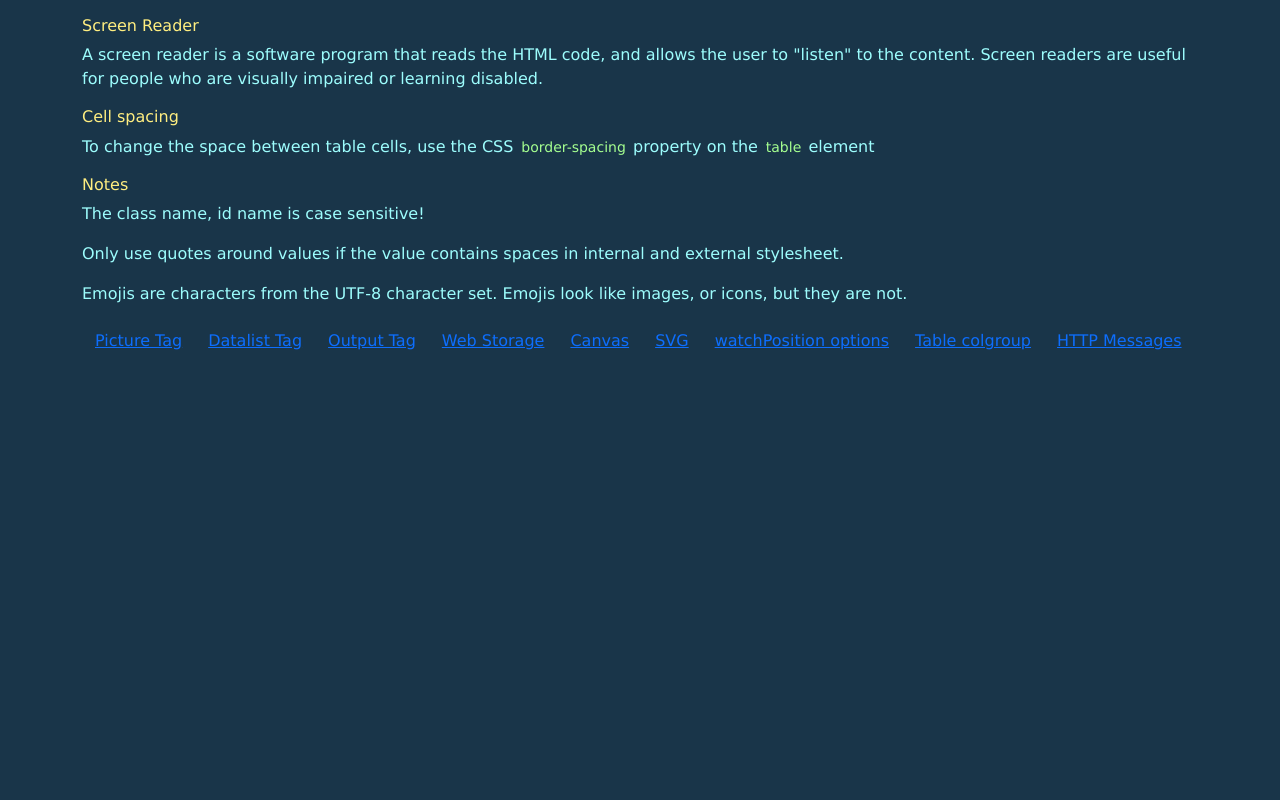
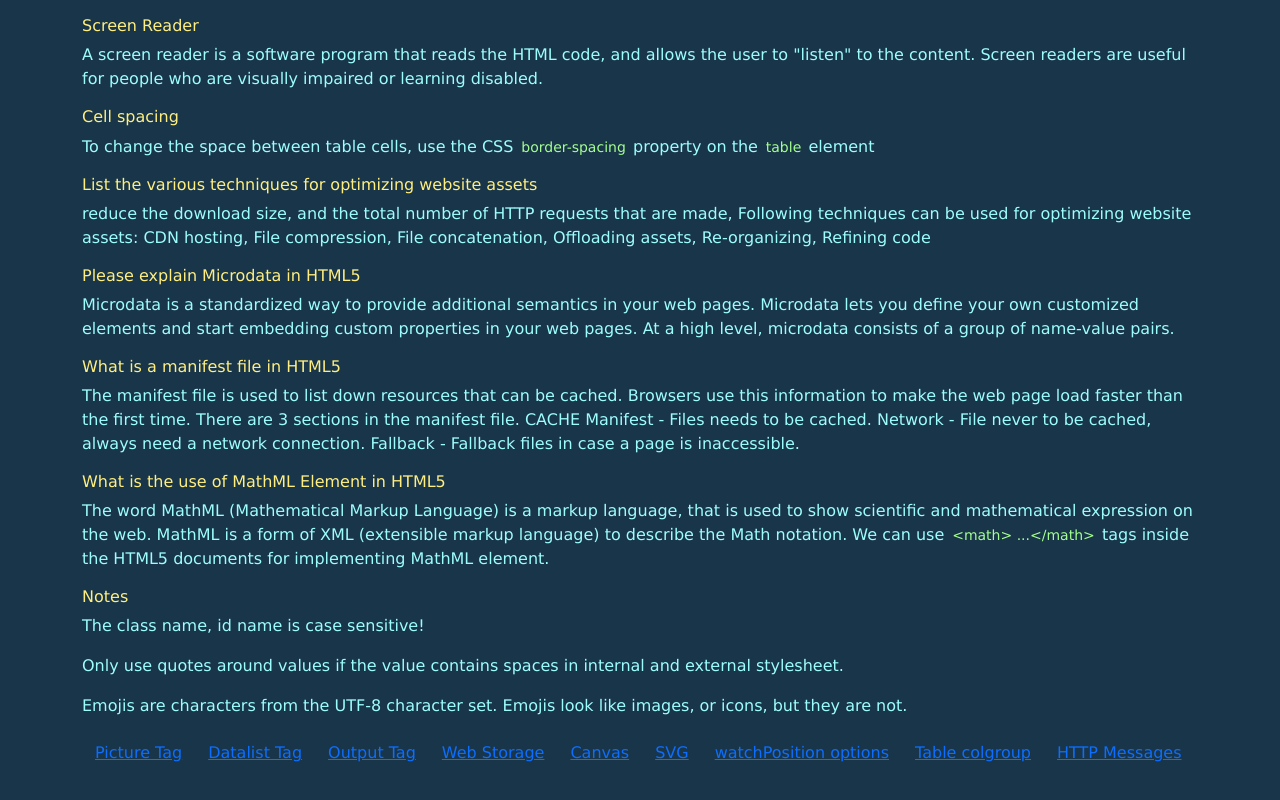
Before and after one commit to pawanptl0/pMERN, a React (Create React App) app: page / in a window 1280 px wide. Shown: the part 2404-3204 px from the top of the page. Before the commit the page ends 2812 px from the top, so only its background shows below. Built offline with nearby package versions, Linux system fonts and the light colour scheme.

Commit message:
new uestions added in html

```diff
--- a/src/pages/htmlfile.jsx
+++ b/src/pages/htmlfile.jsx
@@ -136,6 +136,29 @@ const Htmlfile = () => {
         <p>To change the space between table cells, use the CSS <small> <mark> border-spacing</mark> </small>  property on the <small> <mark> table </mark> </small> element</p>
       </div>
 
+       <div>
+        <h6>List the various techniques for optimizing website assets</h6>
+        <p>reduce the download size, and the total number of HTTP requests that are made,  Following techniques can be used for optimizing website assets: CDN hosting, File compression, File concatenation, Offloading assets, Re-organizing, Refining code</p>
+      </div>
+
+
+             <div>
+        <h6>Please explain Microdata in HTML5</h6>
+        <p>Microdata is a standardized way to provide additional semantics in your web pages.
+Microdata lets you define your own customized elements and start embedding custom properties in your web pages. At a high level, microdata consists of a group of name-value pairs.</p>
+      </div>
+
+      <div>
+        <h6>What is a manifest file in HTML5</h6>
+        <p>The manifest file is used to list down resources that can be cached. Browsers use this information to make the web page load faster than the first time. There are 3 sections in the manifest file. CACHE Manifest - Files needs to be cached. Network - File never to be cached, always need a network connection. Fallback - Fallback files in case a page is inaccessible.</p>
+      </div>
+
+            <div>
+        <h6>What is the use of MathML Element in HTML5</h6>
+        <p>The word MathML (Mathematical Markup Language) is a markup language, that is used to show scientific and mathematical expression on the web. MathML is a form of XML (extensible markup language) to describe the Math notation.
+We can use <small> <mark> &lt;math&gt; ...&lt;/math&gt; </mark> </small> tags inside the HTML5 documents for implementing MathML element.</p>
+      </div>
+
       <div>
         <h6>Notes</h6>
         <p>The class name, id name is case sensitive!</p>
```
